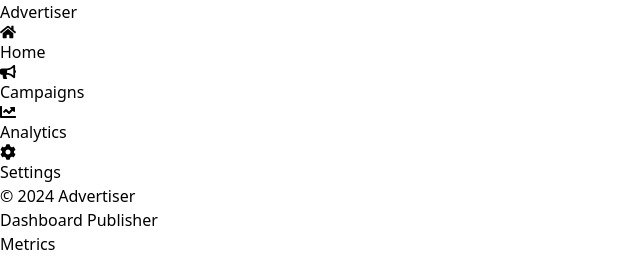
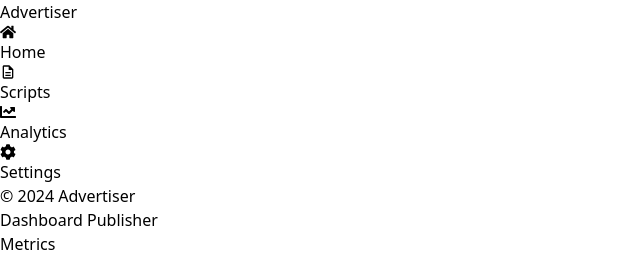
Before and after one commit to SACHINKUMAR1728/Qliq, a React (Vite) app in the folder Qliq/: page /dashboard/publisher in a window 1280 px wide. Shown: the top 258 px of the page, without its empty margins (0-640 px from the left). Built offline with nearby package versions, Linux system fonts and the light colour scheme.

Commit message:
Publisher

```diff
--- a/Qliq/src/components/dashboardPublisher.jsx
+++ b/Qliq/src/components/dashboardPublisher.jsx
@@ -1,5 +1,5 @@
 import React from "react";
-import Sidebar from "./sidebar"; // Reuse the Sidebar component
+ import Sidebarpub from "./sidebarpub";
 
 const Metrics = ({ title }) => {
   return (
@@ -30,7 +30,7 @@ const PublisherDashboard = () => {
   return (
     <div className="flex h-screen bg-gray-100">
       {/* Sidebar */}
-      <Sidebar
+      <Sidebarpub
         title="Dashboard Publisher"
         links={["Home", "Websites", "Analytics", "Payment"]}
       />
--- /dev/null
+++ b/Qliq/src/components/sidebarpub.jsx
@@ -0,0 +1,65 @@
+import React from "react";
+import { FaHome, FaChartLine, FaCog } from "react-icons/fa";
+import { MdOutlineDescription } from "react-icons/md";
+
+import { Link } from "react-router-dom";
+
+const Sidebarpub = () => {
+  return (
+    <div className="flex flex-col h-screen px-6 py-8 text-white bg-gradient-to-b from-[#11222C] via-[#0E403E] to-[#131321] shadow-xl border border-teal-500/30 rounded-lg">
+      {/* Sidebar Header */}
+      <div className="pb-6 mb-12 text-center border-b border-teal-500/30">
+        <h2 className="text-3xl font-extrabold text-transparent bg-gradient-to-r from-teal-400 to-emerald-400 bg-clip-text">
+          Advertiser
+        </h2>
+      </div>
+
+      {/* Navigation Links */}
+      <nav className="flex-1">
+        <ul className="space-y-8">
+          {/* Home */}
+          <Link to={"/login"}>
+          <li className="flex items-center gap-4 p-4 transition-colors rounded-lg cursor-pointer group bg-gradient-to-r from-transparent to-gray-700/10 hover:bg-teal-500/20">
+            <FaHome className="w-6 h-6 text-teal-400 transition-transform group-hover:scale-110" />
+            <span className="text-lg font-medium transition-colors group-hover:text-white">
+              Home
+            </span>
+          </li>
+          </Link>
+          {/* Campaigns */}
+          <Link to={"/dashboard/publisher/scripts"}>
+          <li className="flex items-center gap-4 p-4 transition-colors rounded-lg cursor-pointer group bg-gradient-to-r from-transparent to-gray-700/10 hover:bg-teal-500/20">
+            <MdOutlineDescription className="w-6 h-6 text-teal-400 transition-transform group-hover:scale-110" />
+            <span className="text-lg font-medium transition-colors group-hover:text-white">
+              Scripts
+            </span>
+          </li>
+          </Link>
+          {/* Analytics */}
+          <li className="flex items-center gap-4 p-4 transition-colors rounded-lg cursor-pointer group bg-gradient-to-r from-transparent to-gray-700/10 hover:bg-teal-500/20">
+            <FaChartLine className="w-6 h-6 text-teal-400 transition-transform group-hover:scale-110" />
+            <span className="text-lg font-medium transition-colors group-hover:text-white">
+              Analytics
+            </span>
+          </li>
+          {/* Settings */}
+          <li className="flex items-center gap-4 p-4 transition-colors rounded-lg cursor-pointer group bg-gradient-to-r from-transparent to-gray-700/10 hover:bg-teal-500/20">
+            <FaCog className="w-6 h-6 text-teal-400 transition-transform group-hover:scale-110" />
+            <span className="text-lg font-medium transition-colors group-hover:text-white">
+              Settings
+            </span>
+          </li>
+        </ul>
+      </nav>
+
+      {/* Sidebar Footer */}
+      <footer className="pt-6 mt-12 border-t border-teal-500/30">
+        <p className="text-sm text-center text-gray-400">
+          © {new Date().getFullYear()} Advertiser
+        </p>
+      </footer>
+    </div>
+  );
+};
+
+export default Sidebarpub;
--- a/Qliq/src/pages/DashboardPublisher.jsx
+++ b/Qliq/src/pages/DashboardPublisher.jsx
@@ -1,5 +1,5 @@
 import React from "react";
-import Sidebar from "../components/sideBar"; // Reuse the Sidebar component
+import Sidebarpub from "../components/sidebarpub";
 
 const Metrics = ({ title }) => {
   return (
@@ -30,7 +30,7 @@ const PublisherDashboard = () => {
   return (
     <div className="flex h-screen bg-gray-100">
       {/* Sidebar */}
-      <Sidebar
+      <Sidebarpub
         title="Dashboard Publisher"
         links={["Home", "Websites", "Analytics", "Payment"]}
       />
```
